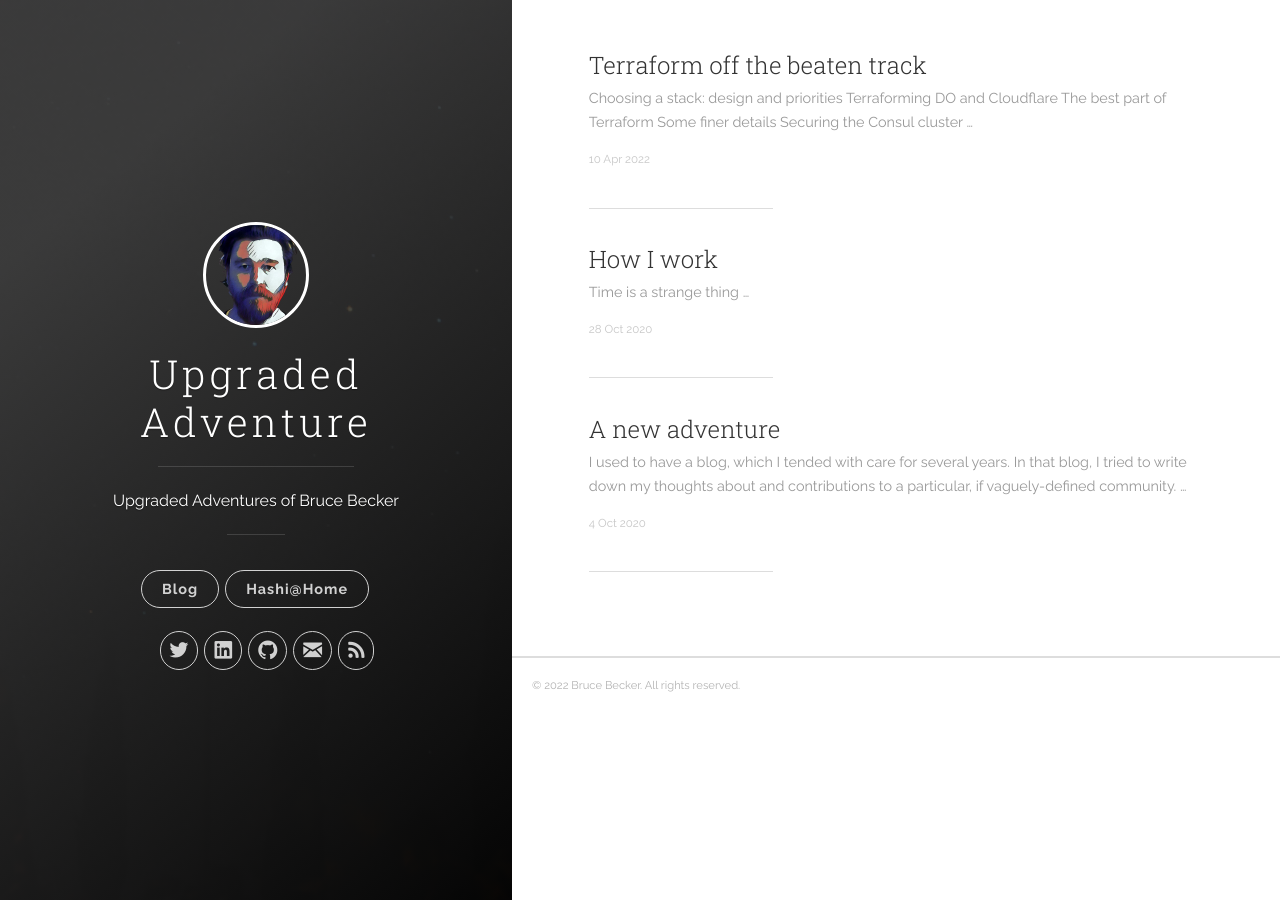
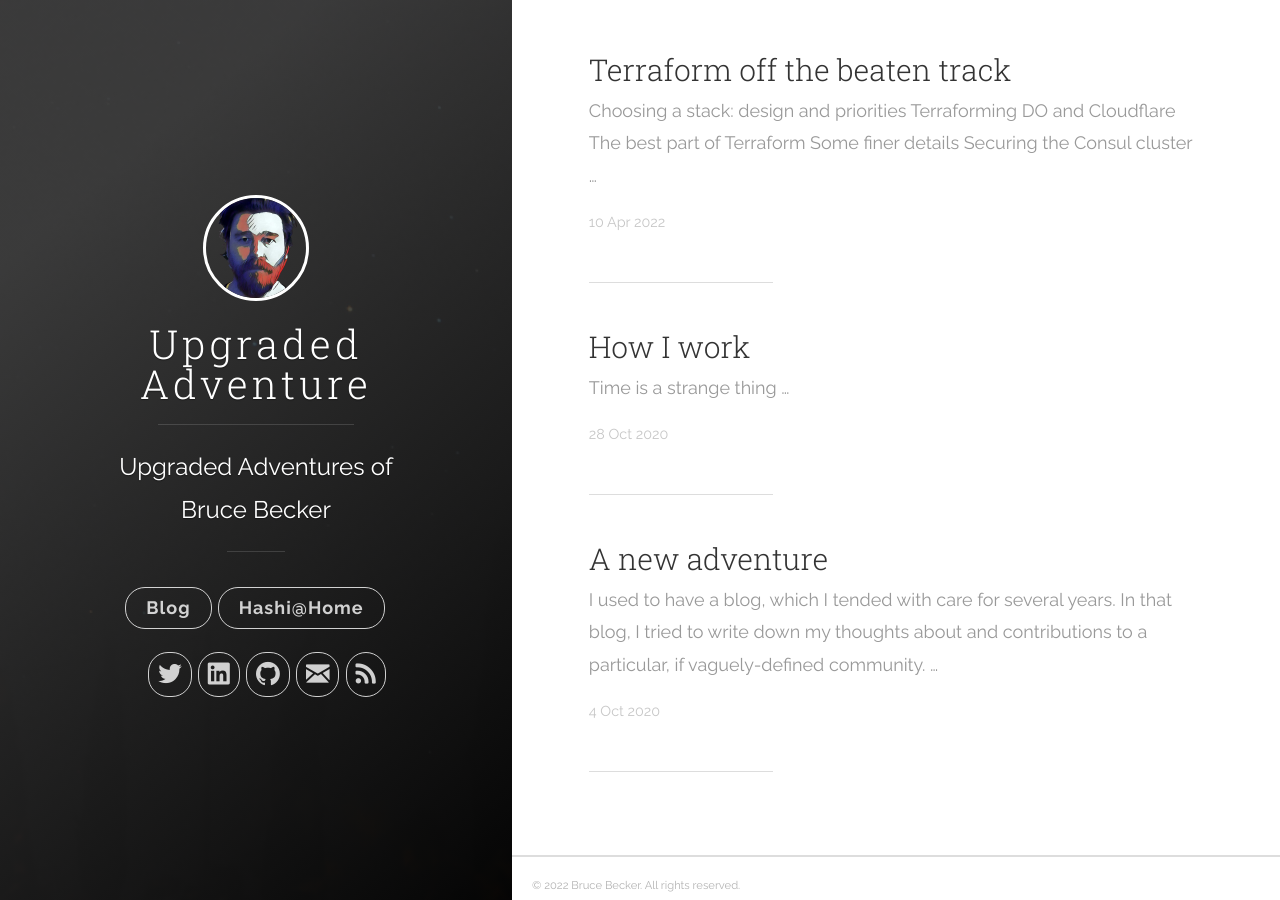
Before and after one commit to brucellino/upgraded-adventure, a Jekyll site: the page built from index.html, in a window 1280 px wide. Built offline with Jekyll 4.4.1, drawn with Linux system fonts in a browser that asks for light colours; the list of posts is cut into pages by our own code.

Commit message:
style(uno): update styling for lists and paragraph
Signed-off-by: Bruce Becker <brucellino@protonmail.com>

```diff
--- a/_sass/uno.scss
+++ b/_sass/uno.scss
@@ -132,6 +132,7 @@
 q:after {
   content: "";
   content: none;
+  animation: bounce 2s;
 }
 
 table {
@@ -1346,6 +1347,7 @@
   -ms-transition: 0.5s;
   -moz-transition: 0.5s;
   -webkit-transition: 0.5s;
+  animation: slideOutUp;
 }
 
 h1,
@@ -1364,34 +1366,31 @@
 
 h1 {
   margin-top: 0;
-  font-size: 3.2em;
-  line-height: 1.2em;
+  font-size: 4em;
+  // line-height: 4em;
   letter-spacing: 0.05em;
 }
 
 h2 {
-  font-size: 2.2em;
+  font-size: 2.82em;
 }
 
 h3 {
-  font-size: 1.8em;
+  font-size: 2.3em;
 }
 
 h4 {
-  font-size: 1.4em;
-}
-
-h4 {
-  font-size: 1.2em;
+  font-size: 2em;
 }
 
 h5 {
-  font-size: 1em;
+  font-size: 1.78em;
 }
 
 p {
-  margin-bottom: 1.3em;
-  line-height: 1.7em;
+  font-size: 1.5em;
+  margin-bottom: 2em;
+  line-height: 1.8em;
 }
 
 strong {
@@ -1425,6 +1424,7 @@
 ol li,
 ul li {
   margin: 0 0 0.2em 0;
+  font-size: 1.25em;
   line-height: 1.6em;
 }
 ol ol,
```
